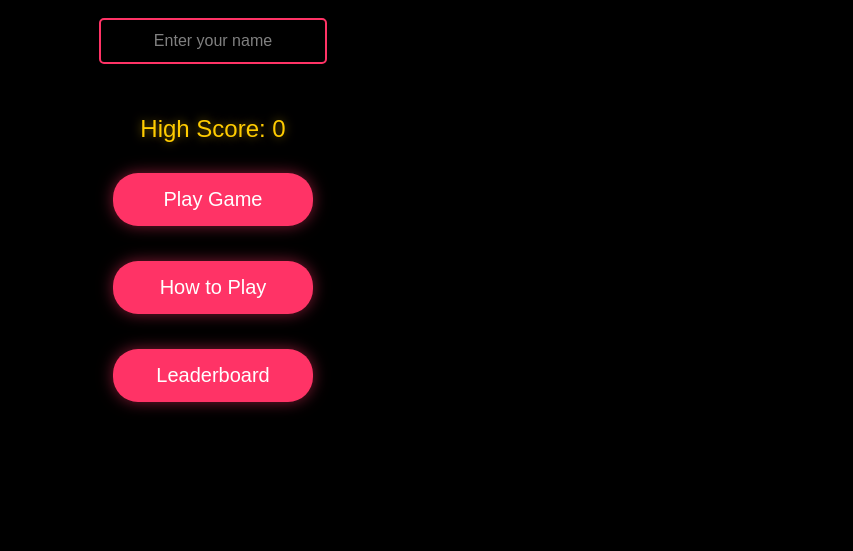
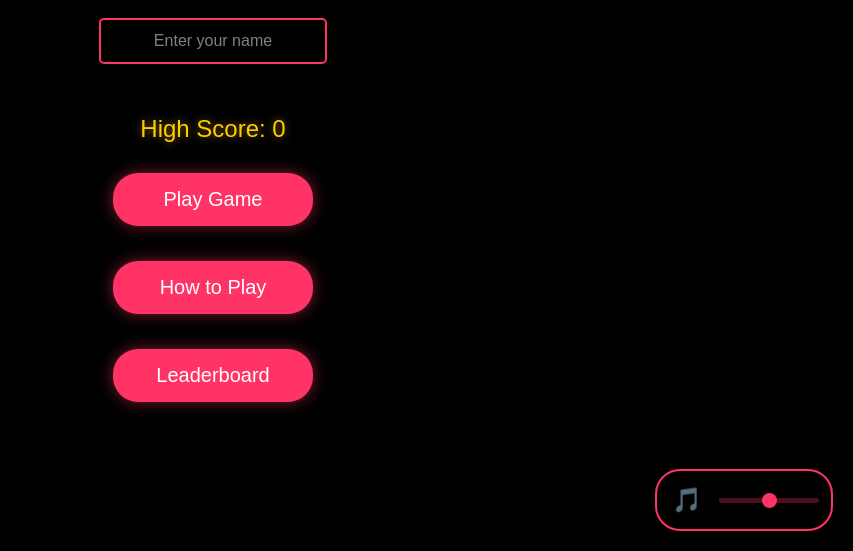
Before and after one commit to cdotswish/pattern-pulse, a plain HTML site: page index.html in a window 1280 px wide. Shown: the part 249-800 px from the top of the page, without its empty margins (427-1280 px from the left). Drawn offline with Linux system fonts and the light colour scheme.

Commit message:
Add epic background music with controls

```diff
--- a/index.html
+++ b/index.html
@@ -177,6 +177,56 @@
             outline: none;
             border-color: #ffcc00;
         }
+        .audio-controls {
+            position: fixed;
+            bottom: 20px;
+            right: 20px;
+            display: flex;
+            align-items: center;
+            gap: 10px;
+            background: rgba(0, 0, 0, 0.8);
+            padding: 10px;
+            border-radius: 25px;
+            border: 2px solid #ff3366;
+            z-index: 1000;
+        }
+        .audio-controls button {
+            background: none;
+            border: none;
+            color: #ff3366;
+            cursor: pointer;
+            font-size: 24px;
+            padding: 5px;
+            transition: all 0.3s ease;
+            display: flex;
+            align-items: center;
+            justify-content: center;
+        }
+        .audio-controls button:hover {
+            color: #ffcc00;
+            transform: scale(1.1);
+        }
+        .volume-slider {
+            width: 100px;
+            -webkit-appearance: none;
+            background: rgba(255, 51, 102, 0.3);
+            height: 5px;
+            border-radius: 5px;
+            outline: none;
+        }
+        .volume-slider::-webkit-slider-thumb {
+            -webkit-appearance: none;
+            width: 15px;
+            height: 15px;
+            background: #ff3366;
+            border-radius: 50%;
+            cursor: pointer;
+            transition: all 0.3s ease;
+        }
+        .volume-slider::-webkit-slider-thumb:hover {
+            background: #ffcc00;
+            transform: scale(1.2);
+        }
     </style>
 </head>
 <body>
@@ -212,6 +262,14 @@
             <!-- Leaderboard entries will be added here -->
         </ul>
     </div>
+
+    <div class="audio-controls">
+        <button id="toggleMusic" title="Toggle Music">🎵</button>
+        <input type="range" id="volumeSlider" class="volume-slider" min="0" max="1" step="0.1" value="0.5">
+    </div>
+    <audio id="backgroundMusic" loop>
+        <source src="https://cdn.pixabay.com/download/audio/2022/11/22/audio_febc508520.mp3" type="audio/mpeg">
+    </audio>
 
     <script src="https://www.gstatic.com/firebasejs/8.10.0/firebase-app.js"></script>
     <script src="https://www.gstatic.com/firebasejs/8.10.0/firebase-database.js"></script>
@@ -273,6 +331,32 @@
         let audioCtx;
         let oscillator;
 
+        // Audio Control Setup
+        const backgroundMusic = document.getElementById('backgroundMusic');
+        const toggleMusicBtn = document.getElementById('toggleMusic');
+        const volumeSlider = document.getElementById('volumeSlider');
+        let isMusicPlaying = false;
+
+        // Set initial volume
+        backgroundMusic.volume = volumeSlider.value;
+
+        toggleMusicBtn.addEventListener('click', () => {
+            if (isMusicPlaying) {
+                backgroundMusic.pause();
+                toggleMusicBtn.textContent = '🎵';
+                toggleMusicBtn.style.color = '#ff3366';
+            } else {
+                backgroundMusic.play();
+                toggleMusicBtn.textContent = '🔇';
+                toggleMusicBtn.style.color = '#ffcc00';
+            }
+            isMusicPlaying = !isMusicPlaying;
+        });
+
+        volumeSlider.addEventListener('input', (e) => {
+            backgroundMusic.volume = e.target.value;
+        });
+
         // Menu controls
         playBtn.addEventListener('click', () => {
             const playerName = playerNameInput.value.trim();
@@ -289,6 +373,15 @@
             mainMenu.style.display = 'none';
             canvas.style.display = 'block';
             ui.style.display = 'block';
+
+            // Start background music if not already playing
+            if (!isMusicPlaying) {
+                backgroundMusic.play();
+                toggleMusicBtn.textContent = '🔇';
+                toggleMusicBtn.style.color = '#ffcc00';
+                isMusicPlaying = true;
+            }
+
             startGame();
         });
 
```
